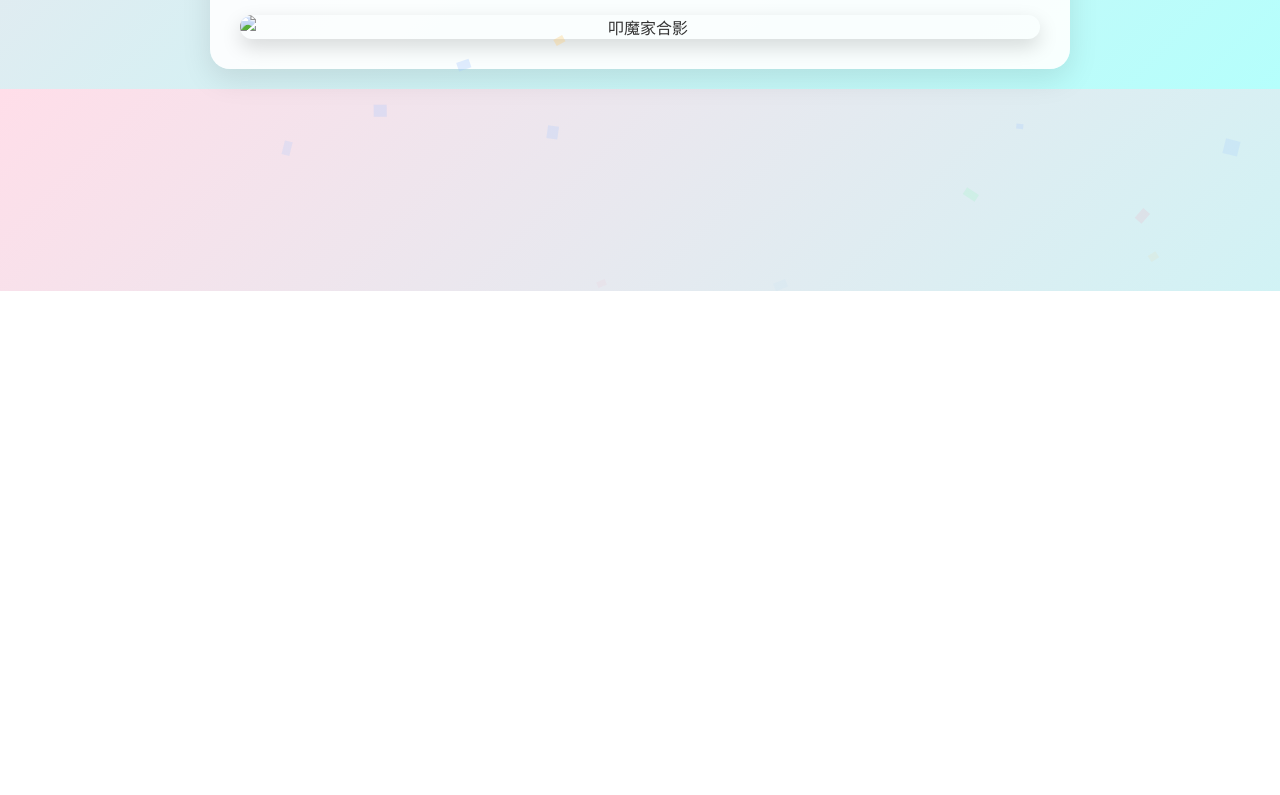
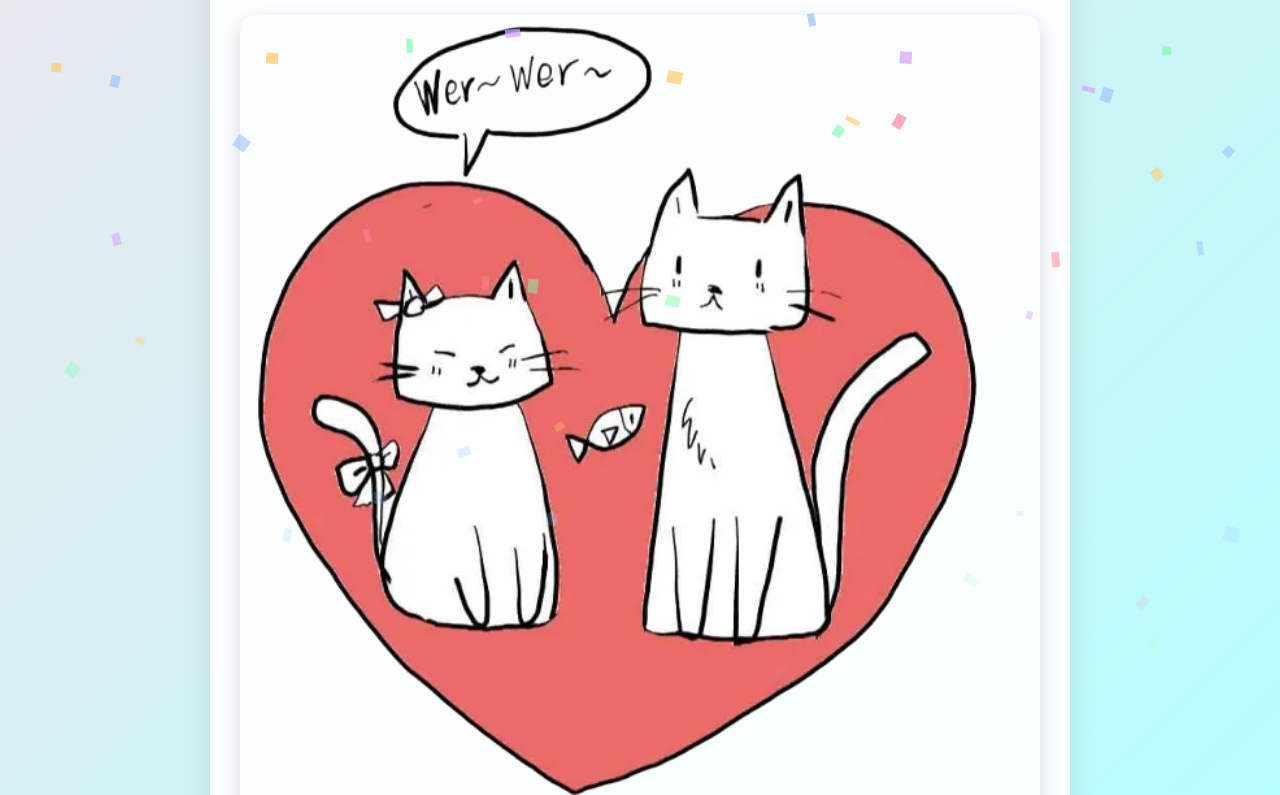
Before and after one commit to kokomomo250/kokomomo250.github.io, a plain HTML site: page SmallPlay/KoMoFamily.html in a window 1280 px wide. Shown: the part 1014-1809 px from the top of the page. Before the commit the page ends 1305 px from the top, so only its background shows below. Drawn offline with Linux system fonts and the light colour scheme.

Commit message:
Update local changes

```diff
--- a/SmallPlay/KoMoChildren.html
+++ b/SmallPlay/KoMoFamily.html
@@ -217,7 +217,7 @@
             <h2>叩魔家庭合影 <span class="heart">❤</span></h2>
             <div class="photo-frame">
                 <!-- 这里替换为你的家庭照片 -->
-                <img src="family-photo.jpg" alt="叩魔家合影" id="familyPhoto">
+                <img src="KoMoFamily/KoMoFamily-photo.jpg" alt="叩魔家合影" id="familyPhoto">
             </div>
         </div>
 
```
Also changed, not shown: SmallPlay/KoMoFamily/KoMoFamily-photo.jpg (added).
